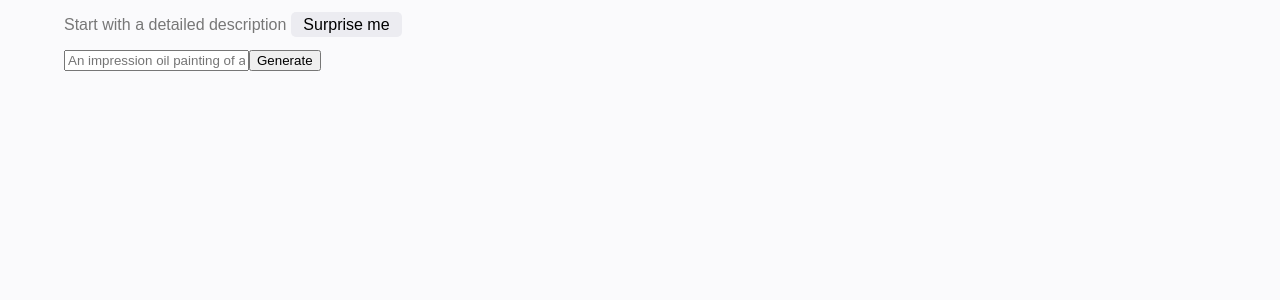
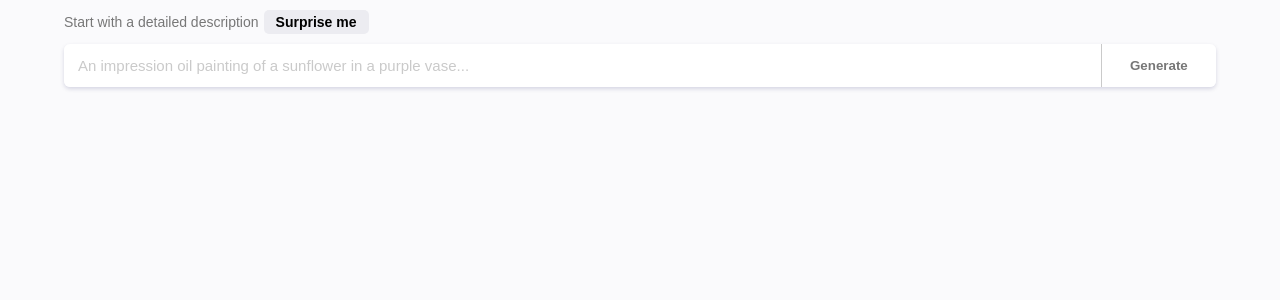
Before and after one commit to echizenyayota/react-dalle-clone-open20231223, a React (Create React App) app: page / in a window 1280 px wide. Shown: the top 300 px of the page. Built offline with nearby package versions, Linux system fonts and the light colour scheme.

Commit message:
13:24 Style the input-container

```diff
--- a/src/index.css
+++ b/src/index.css
@@ -11,6 +11,11 @@
   color: #777;
   display: flex;
   justify-content: center;
+}
+
+p {
+  font-weight: 200;
+  font-size: 14px;
 }
 
 .app {
@@ -28,7 +33,44 @@
   background-color: #ececf1;
   color: #000;
   border-radius: 5px;
-  font-weight: 600px;
+  font-weight: 600;
   padding: 4px 12px;
   margin: 0 0 2px 5px;
 }
+
+.input-container {
+  width: 100%;
+  display: flex;
+  border-radius: 6px;
+  overflow: hidden;
+  box-shadow: rgba(0, 0, 82, 0.15) 0 2px 4px;
+}
+
+.input-container input {
+  border: none;
+  padding: 13px 14px;
+  box-sizing: border-box;
+  font-size: 15px;
+  outline: none;
+  width: 90%;
+  font-weight: 200;
+}
+
+.input-container input::placeholder {
+  color: #cacaca;
+  font-weight: 200;
+}
+
+.input-container button {
+  width: 10%;
+  border: none;
+  border-left: 1px #cacaca solid;
+  background-color: #fff;
+  color: #777;
+  font-weight: bold;
+  cursor: pointer;
+}
+
+.input-container button:active {
+  background-color: #cacaca;
+}
```
